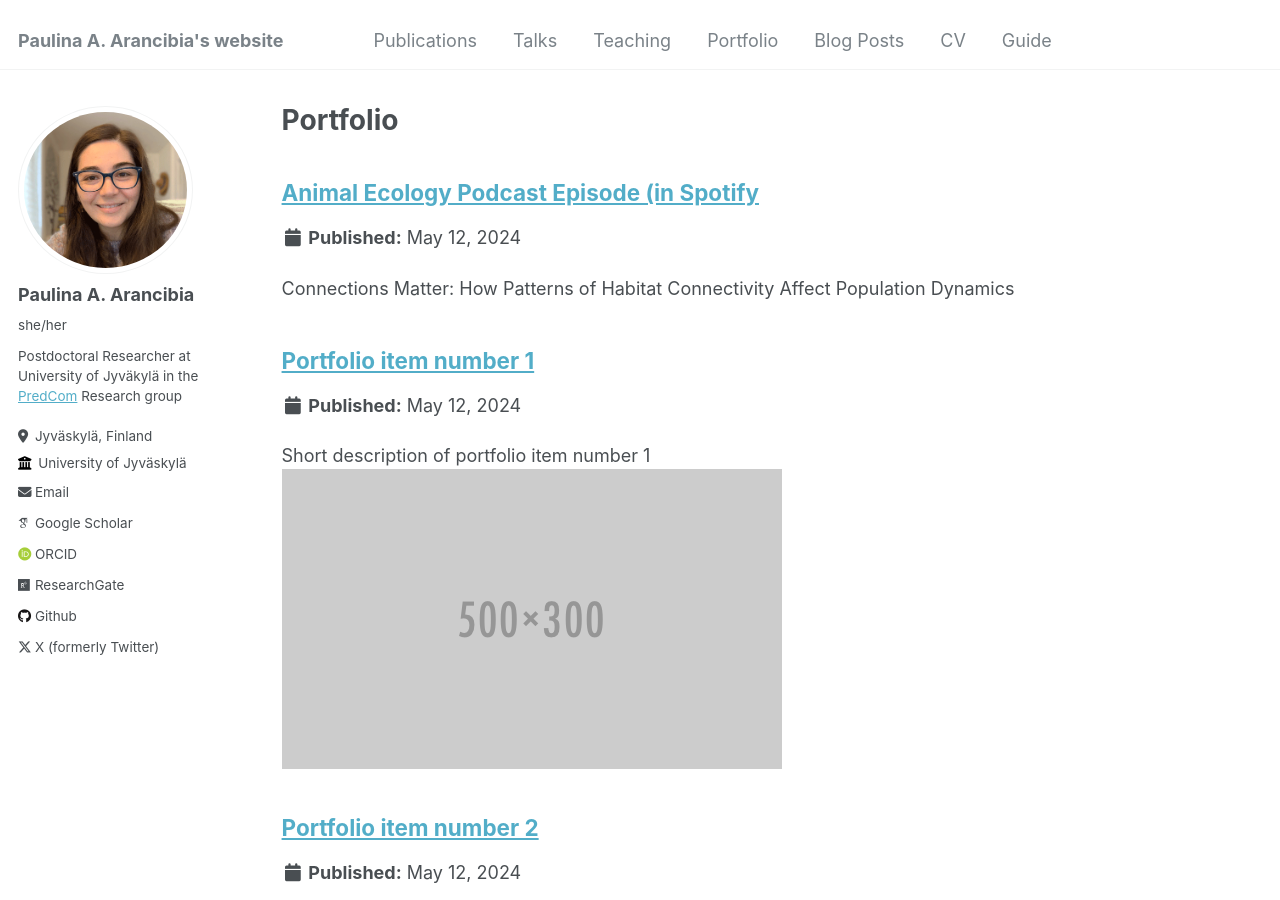
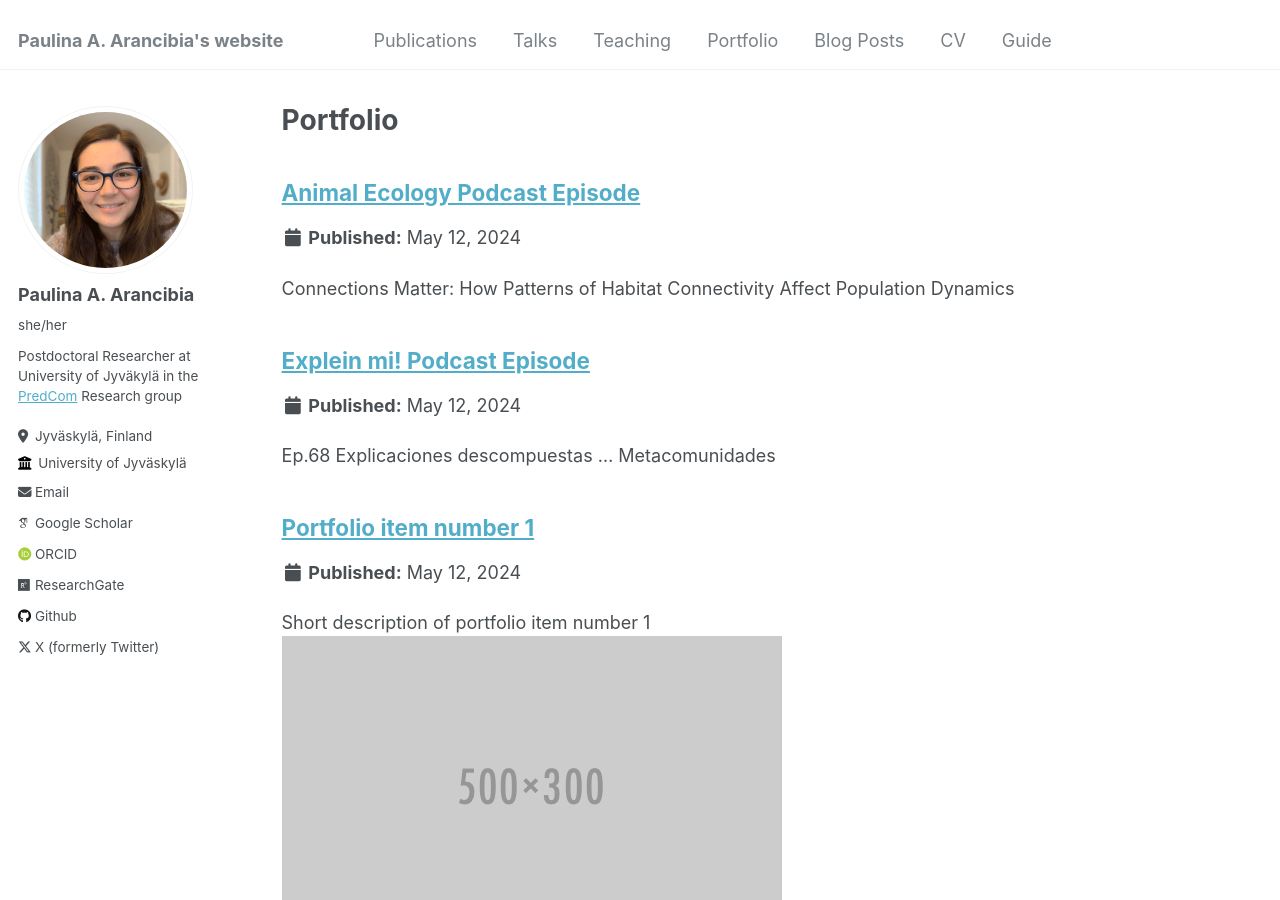
Before and after one commit to parancibia/parancibia.github.io, a Jekyll site: the page built from _pages/portfolio.html, in a window 1280 px wide and 900 px high. Built offline with Jekyll 4.4.1, drawn with Linux system fonts in a browser that asks for light colours; some web fonts are replaced.

Commit message:
explein mi episode

```diff
--- a/_portfolio/Elton_prize_podcast-1.md
+++ b/_portfolio/Elton_prize_podcast-1.md
@@ -1,5 +1,5 @@
 ---
-title: "Animal Ecology Podcast Episode (in Spotify"
+title: "Animal Ecology Podcast Episode"
 excerpt: "Connections Matter: How Patterns of Habitat Connectivity Affect Population Dynamics"
 collection: portfolio
 ---
--- /dev/null
+++ b/_portfolio/Explein_mi_podcast-1.md
@@ -0,0 +1,7 @@
+---
+title: "Explein mi! Podcast Episode"
+excerpt: "Ep.68 Explicaciones descompuestas ... Metacomunidades"
+collection: portfolio
+---
+
+In this <a href='https://open.spotify.com/episode/4mN9GLr7n66BQxJKVpERpj?si=7QRyYb3TSzmxCDLvvJGRsA'> episode </a> I was invited to participate in a game of "broken phone" talking about metacommunities (in Español!)
```
Also changed, not shown: 1 other file.
